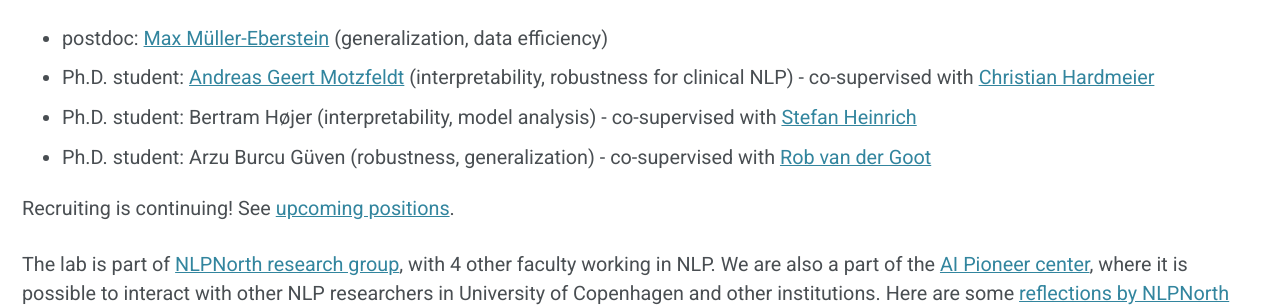
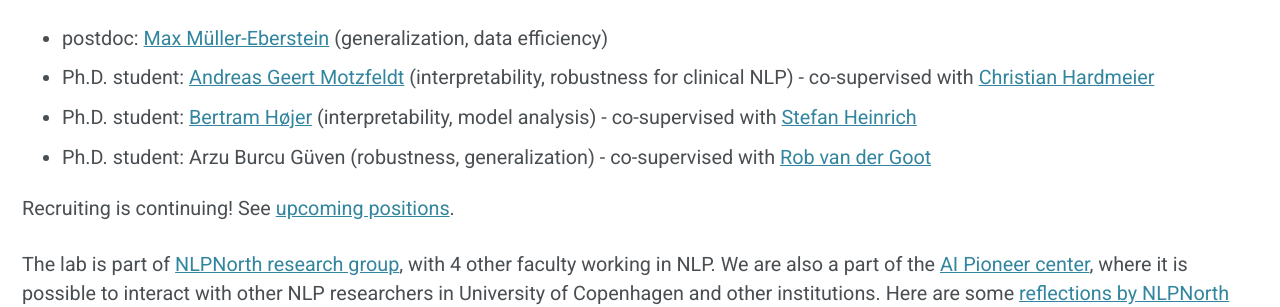
Before and after one commit to annargrs/annargrs.github.io, a Jekyll site: the page built from _pages/lab.md, in a window 1280 px wide and 900 px high, scrolled down 817 px. Shown: the part 154-461 px from the top of the window. Built offline with Jekyll 4.4.1, drawn with Linux system fonts in a browser that asks for light colours; cached includes are drawn as plain includes; nearby versions of some CDN libraries; emoji names are drawn with the system emoji font; some of the changed lines change nothing that is shown.

Commit message:
minor updates

```diff
--- a/_pages/lab.md
+++ b/_pages/lab.md
@@ -78,7 +78,7 @@
 
 - postdoc: [Max Müller-Eberstein](https://mxij.me/) (generalization, data efficiency)
 - Ph.D. student: [Andreas Geert Motzfeldt](https://scholar.google.com/citations?user=exKjb8YAAAAJ&hl=en&oi=ao) (interpretability, robustness for clinical NLP) - co-supervised with [Christian Hardmeier](https://christianhardmeier.rax.ch/)
-- Ph.D. student: Bertram Højer (interpretability, model analysis) - co-supervised with [Stefan Heinrich](https://stefanheinrich.net/)
+- Ph.D. student: [Bertram Højer](https://bertramhojer.github.io/) (interpretability, model analysis) - co-supervised with [Stefan Heinrich](https://stefanheinrich.net/)
 - Ph.D. student: Arzu Burcu Güven (robustness, generalization) - co-supervised with [Rob van der Goot](https://robvanderg.github.io/)
 
 Recruiting is continuing! See [upcoming positions](#phd-and-postdoc-positions).
```
